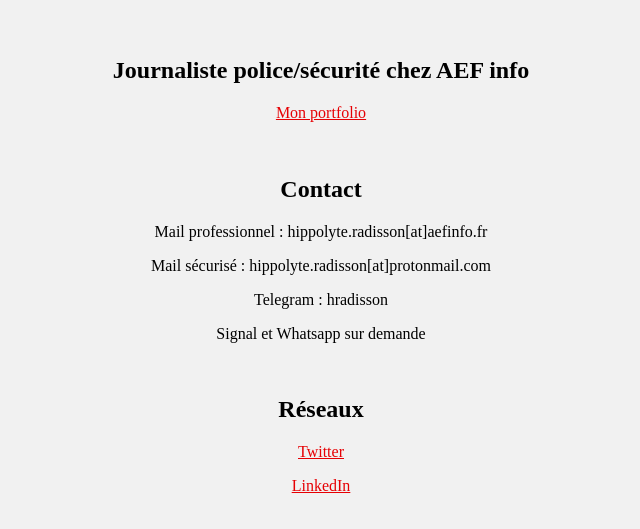
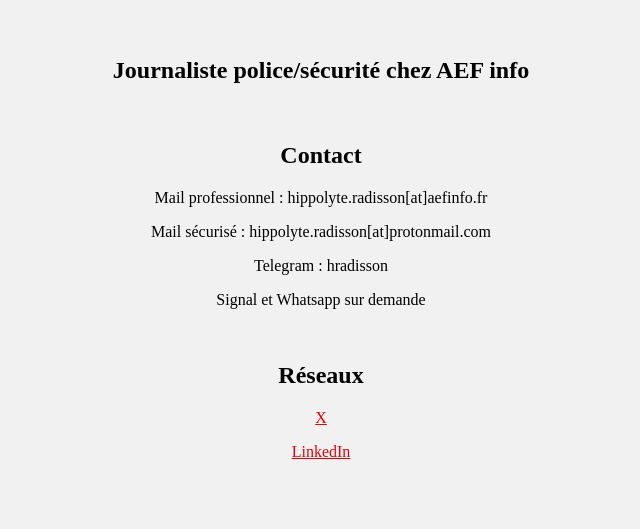
Before and after one commit to hradisson/hradisson.github.io, a plain HTML site: page index.html in a window 1280 px wide. Shown: the part 87-616 px from the top of the page, without its empty margins (319-959 px from the left). Drawn offline with Linux system fonts and the light colour scheme.

Commit message:
Update index.html

```diff
--- a/index.html
+++ b/index.html
@@ -13,7 +13,6 @@
         <h1>Hippolyte Radisson</h1>
         <br>
         <h2>Journaliste police/sécurité chez AEF info</h2>
-        <p><a href="https://ginkio.com/hippolyte-radisson">Mon portfolio</a></p>
         <br>
 
         <h2>Contact</h2>
@@ -24,7 +23,7 @@
         <br>
 
         <h2>Réseaux</h2>
-        <p><a href="https://twitter.com/H_Radisson">Twitter</a></p>
+        <p><a href="https://twitter.com/H_Radisson">X</a></p>
         <p><a href="https://www.linkedin.com/in/hippolyte-radisson-76a29812a/">LinkedIn</a></p>
 
 
```
